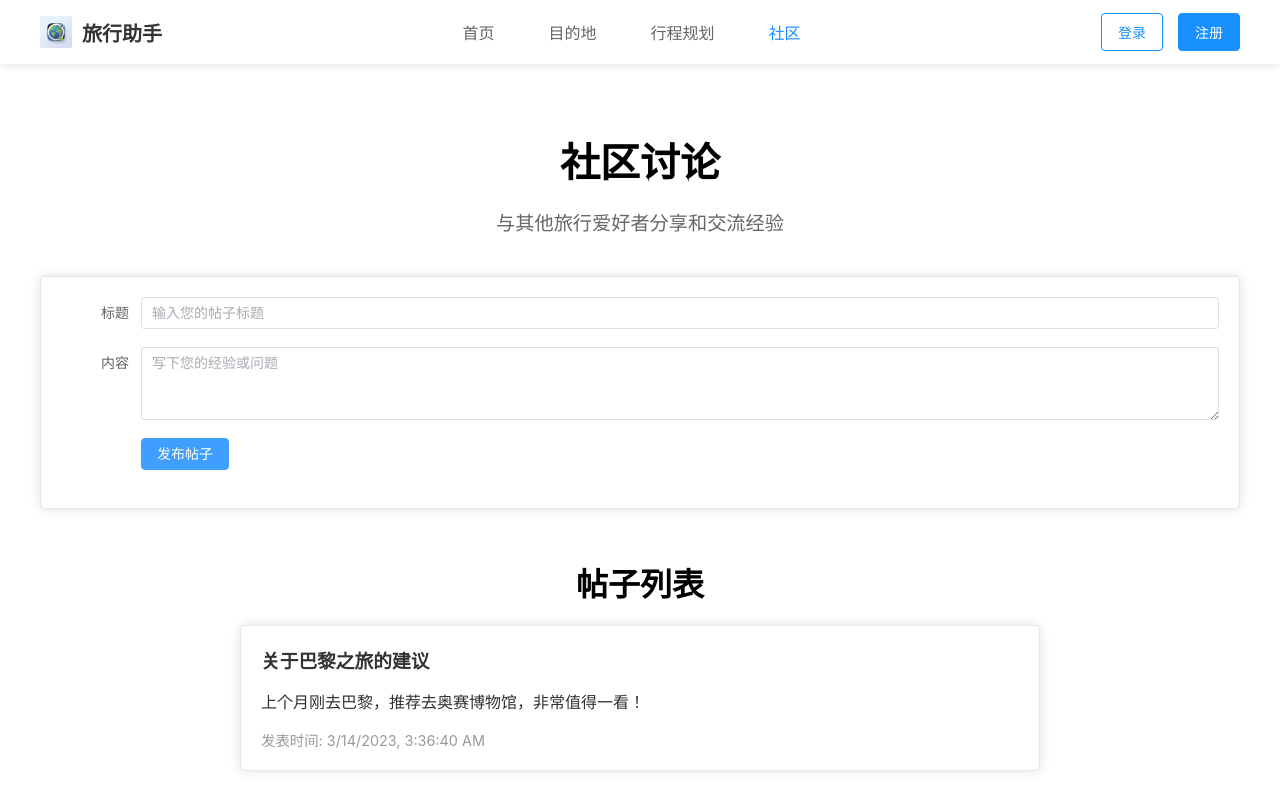
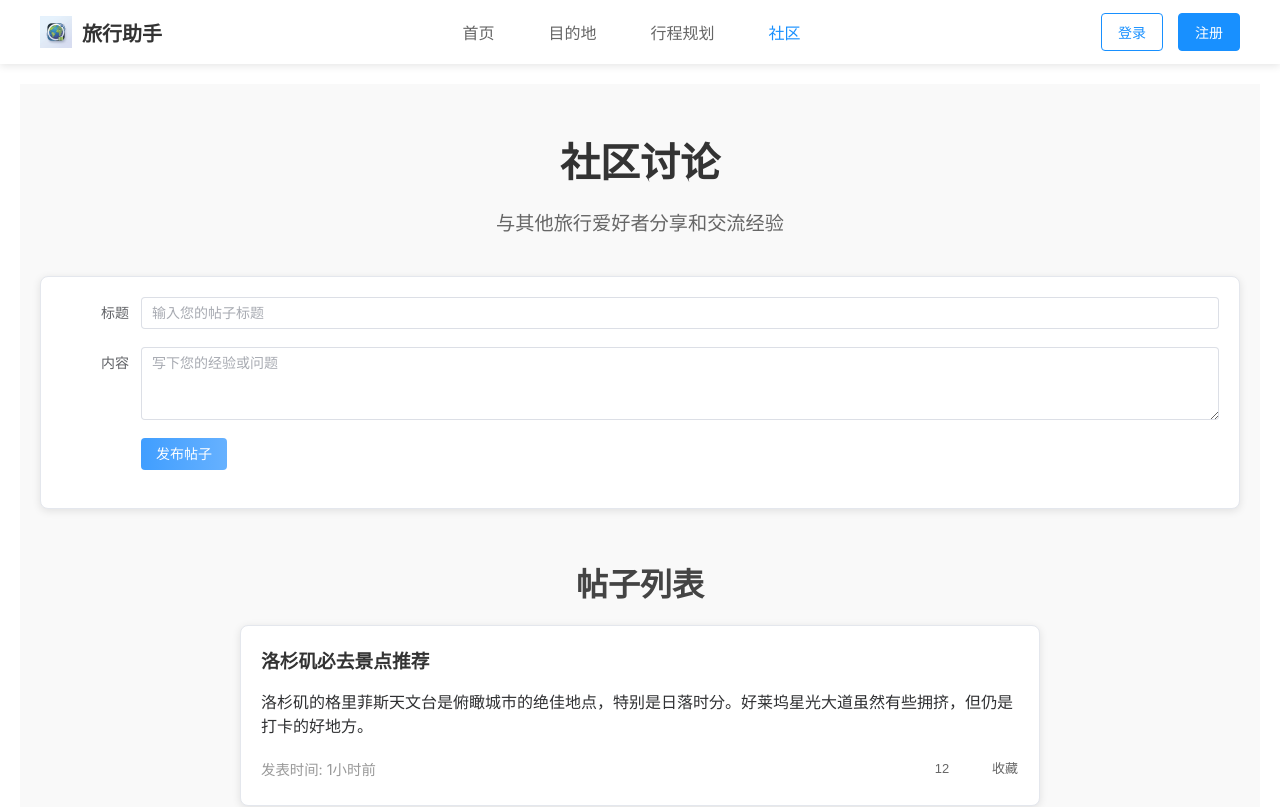
Before and after one commit to QuantumBitstream/travelplanner_vue, a Vue app: page /community in a window 1280 px wide. Shown: the top 807 px of the page. Built offline with nearby package versions, Linux system fonts and the light colour scheme; what tlbs-map-vue would draw is missing.

Commit message:
Update Community.vue

```diff
--- a/src/views/Community.vue
+++ b/src/views/Community.vue
@@ -1,16 +1,22 @@
 <template>
   <div class="community">
+    <!-- 页面头部 -->
     <div class="page-header">
       <h1>社区讨论</h1>
       <p>与其他旅行爱好者分享和交流经验</p>
     </div>
 
+    <!-- 发布新帖子 -->
     <el-card class="new-post-card">
       <div class="new-post-form">
         <el-form :model="newPost" label-width="80px">
           <!-- 帖子标题 -->
           <el-form-item label="标题">
-            <el-input v-model="newPost.title" placeholder="输入您的帖子标题" />
+            <el-input
+                v-model="newPost.title"
+                placeholder="输入您的帖子标题"
+                clearable
+            />
           </el-form-item>
 
           <!-- 帖子内容 -->
@@ -20,17 +26,25 @@
                 type="textarea"
                 placeholder="写下您的经验或问题"
                 :autosize="{ minRows: 3, maxRows: 5 }"
+                clearable
             />
           </el-form-item>
 
-          <!-- 投稿按钮 -->
+          <!-- 发布按钮 -->
           <el-form-item>
-            <el-button type="primary" @click="submitPost">发布帖子</el-button>
+            <el-button
+                type="primary"
+                class="submit-btn"
+                @click="submitPost"
+            >
+              发布帖子
+            </el-button>
           </el-form-item>
         </el-form>
       </div>
     </el-card>
 
+    <!-- 帖子列表 -->
     <div class="post-list">
       <h2>帖子列表</h2>
       <el-card
@@ -39,10 +53,38 @@
           class="post-card"
           :body-style="{ padding: '20px' }"
       >
-        <h3>{{ post.title }}</h3>
-        <p>{{ post.content }}</p>
+        <!-- 帖子标题 -->
+        <div class="post-header">
+          <h3>{{ post.title }}</h3>
+          <el-tag v-if="post.isFavorite" type="warning" size="small">已收藏</el-tag>
+        </div>
+
+        <!-- 帖子内容 -->
+        <p class="post-content">{{ post.content }}</p>
+
+        <!-- 帖子操作 -->
         <div class="post-footer">
           <span>发表时间: {{ formatTimestamp(post.timestamp) }}</span>
+          <div class="post-actions">
+            <el-button
+                type="text"
+                @click="toggleLike(post)"
+                :icon="post.isLiked ? 'el-icon-like' : 'el-icon-like-outline'"
+                class="like-btn"
+                :class="{ liked: post.isLiked }"
+            >
+              {{ post.likes }}
+            </el-button>
+            <el-button
+                type="text"
+                @click="toggleFavorite(post)"
+                :icon="post.isFavorite ? 'el-icon-star-on' : 'el-icon-star-off'"
+                class="favorite-btn"
+                :class="{ favorited: post.isFavorite }"
+            >
+              收藏
+            </el-button>
+          </div>
         </div>
       </el-card>
     </div>
@@ -51,52 +93,107 @@
 
 <script>
 export default {
-  name: 'CommunityView',
+  name: "CommunityView",
   data() {
     return {
       newPost: {
-        title: '',
-        content: ''
+        title: "",
+        content: ""
       },
       posts: [
         {
           id: 1,
-          title: '关于巴黎之旅的建议',
-          content: '上个月刚去巴黎，推荐去奥赛博物馆，非常值得一看！',
-          timestamp: 1678765000
+          title: "洛杉矶必去景点推荐",
+          content:
+              "洛杉矶的格里菲斯天文台是俯瞰城市的绝佳地点，特别是日落时分。好莱坞星光大道虽然有些拥挤，但仍是打卡的好地方。",
+          timestamp: Math.floor(Date.now() / 1000) - 3600, // 1小时前
+          likes: 12,
+          isLiked: false,
+          isFavorite: false
         },
-        // 更多帖子...
+        {
+          id: 2,
+          title: "洛杉矶美食攻略",
+          content:
+              "在洛杉矶，In-N-Out汉堡是必试的经典美食。圣塔莫尼卡的海鲜餐厅也很棒，推荐尝试当地的新鲜鱼类。",
+          timestamp: Math.floor(Date.now() / 1000) - 86400, // 1天前
+          likes: 8,
+          isLiked: false,
+          isFavorite: false
+        },
+        {
+          id: 3,
+          title: "洛杉矶交通小贴士",
+          content:
+              "洛杉矶的地铁线路不多，建议租车出行。市区停车费用较高，可以选择公共停车场或使用Uber等打车服务。",
+          timestamp: Math.floor(Date.now() / 1000) - 172800, // 2天前
+          likes: 5,
+          isLiked: false,
+          isFavorite: false
+        }
       ]
-    }
+    };
   },
   methods: {
+    // 发布帖子
     submitPost() {
       if (this.newPost.title.trim() && this.newPost.content.trim()) {
         const newPost = {
           id: this.posts.length + 1,
           title: this.newPost.title.trim(),
           content: this.newPost.content.trim(),
-          timestamp: Math.floor(Date.now() / 1000)
-        }
-        this.posts.unshift(newPost)
-        this.newPost.title = ''
-        this.newPost.content = ''
-        alert('您的帖子已发布！')
+          timestamp: Math.floor(Date.now() / 1000), // 当前时间戳
+          likes: 0,
+          isLiked: false,
+          isFavorite: false
+        };
+        this.posts.unshift(newPost);
+        this.newPost.title = "";
+        this.newPost.content = "";
+        this.$message.success("您的帖子已发布！");
       } else {
-        alert('标题和内容不能为空，请填写完整。')
+        this.$message.warning("标题和内容不能为空，请填写完整！");
       }
     },
+
+    // 格式化时间戳
     formatTimestamp(timestamp) {
-      const date = new Date(timestamp * 1000)
-      return date.toLocaleString()
+      const date = new Date(timestamp * 1000);
+      const now = new Date();
+      const diff = now - date;
+
+      if (diff < 60000) return "刚刚"; // 小于1分钟
+      if (diff < 3600000) return `${Math.floor(diff / 60000)}分钟前`; // 小于1小时
+      if (diff < 86400000) return `${Math.floor(diff / 3600000)}小时前`; // 小于1天
+      if (diff < 2592000000) return `${Math.floor(diff / 86400000)}天前`; // 小于30天
+      return date.toLocaleDateString();
+    },
+
+    // 点赞功能
+    toggleLike(post) {
+      if (post.isLiked) {
+        post.likes -= 1;
+      } else {
+        post.likes += 1;
+      }
+      post.isLiked = !post.isLiked;
+    },
+
+    // 收藏功能
+    toggleFavorite(post) {
+      post.isFavorite = !post.isFavorite;
+      const message = post.isFavorite ? "已收藏该帖子" : "已取消收藏";
+      this.$message.info(message);
     }
   }
-}
+};
 </script>
 
 <style scoped>
 .community {
+  background-color: #f9f9f9;
   padding: 20px;
+  min-height: 100vh;
 }
 
 .page-header {
@@ -107,6 +204,7 @@ export default {
 .page-header h1 {
   font-size: 2.5em;
   margin-bottom: 10px;
+  color: #333;
 }
 
 .page-header p {
@@ -116,6 +214,18 @@ export default {
 
 .new-post-card {
   margin-bottom: 50px;
+  border-radius: 8px;
+  box-shadow: 0 2px 8px rgba(0, 0, 0, 0.1);
+}
+
+.submit-btn {
+  background: linear-gradient(90deg, #409eff, #66b1ff);
+  color: white;
+  border: none;
+}
+
+.submit-btn:hover {
+  background: linear-gradient(90deg, #66b1ff, #409eff);
 }
 
 .post-list {
@@ -127,13 +237,22 @@ export default {
   font-size: 2em;
   text-align: center;
   margin-bottom: 20px;
+  color: #444;
 }
 
 .post-card {
   margin-bottom: 20px;
+  border-radius: 8px;
+  box-shadow: 0 2px 8px rgba(0, 0, 0, 0.1);
+  transition: all 0.3s ease;
 }
 
-.post-card h3 {
+.post-card:hover {
+  transform: translateY(-5px);
+  box-shadow: 0 4px 12px rgba(0, 0, 0, 0.2);
+}
+
+.post-header h3 {
   margin: 0 0 10px;
   color: #333;
 }
@@ -142,19 +261,31 @@ export default {
   margin-top: 10px;
   font-size: 0.9em;
   color: #999;
+  display: flex;
+  justify-content: space-between;
+  align-items: center;
 }
 
-@media (max-width: 768px) {
-  .page-header h1 {
-    font-size: 2em;
-  }
+.post-actions {
+  display: flex;
+  gap: 10px;
+}
 
-  .page-header p {
-    font-size: 1em;
-  }
+.post-actions .el-button {
+  font-size: 0.9em;
+  color: #666;
+  transition: color 0.3s ease;
+}
 
-  .post-list {
-    padding: 0 10px;
-  }
+.post-actions .el-button:hover {
+  color: #409eff;
+}
+
+.liked {
+  color: #f56c6c !important;
+}
+
+.favorited {
+  color: #e6a23c !important;
 }
 </style>
```
